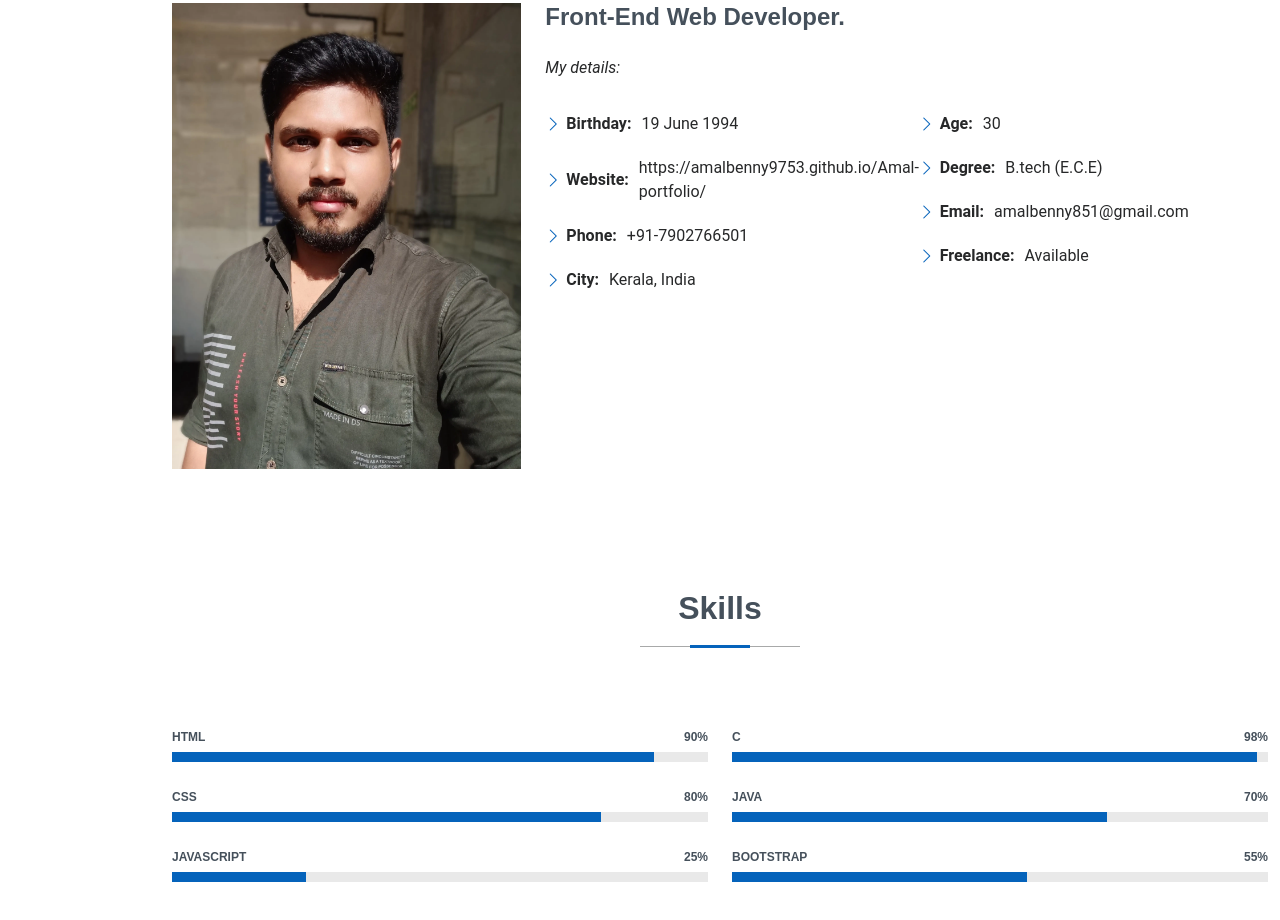
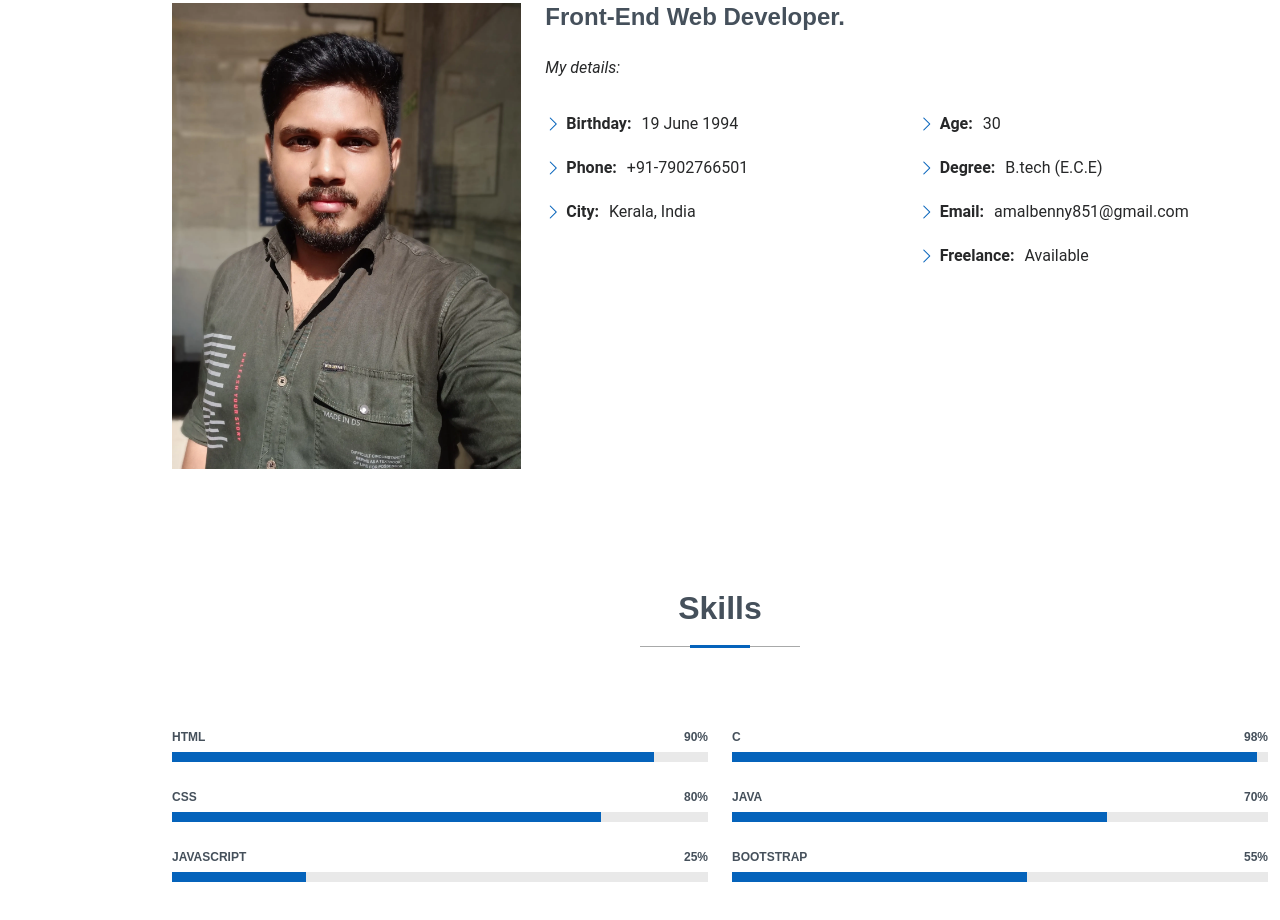
Before and after one commit to amalbenny9753/my-portfolio, a plain HTML site: page index.html in a window 1280 px wide. Shown: the part 1067-1987 px from the top of the page. Drawn offline with nearby package versions, Linux system fonts and the light colour scheme.

Commit message:
Update index.html

```diff
--- a/index.html
+++ b/index.html
@@ -90,7 +90,6 @@
               <div class="col-lg-6">
                 <ul>
                   <li><i class="bi bi-chevron-right"></i> <strong>Birthday:</strong> <span>19 June 1994</span></li>
-                  <li><i class="bi bi-chevron-right"></i> <strong>Website:</strong> <span>https://amalbenny9753.github.io/Amal-portfolio/</span></li>
                   <li><i class="bi bi-chevron-right"></i> <strong>Phone:</strong> <span>+91-7902766501</span></li>
                   <li><i class="bi bi-chevron-right"></i> <strong>City:</strong> <span>Kerala, India</span></li>
                 </ul>
```
